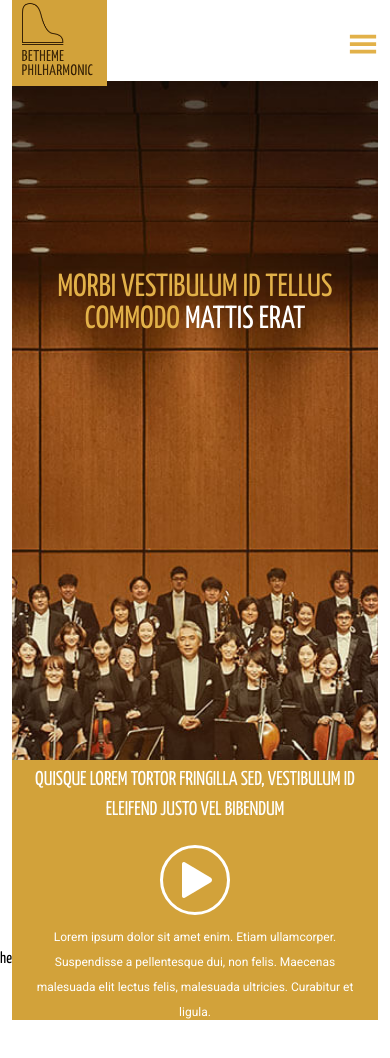
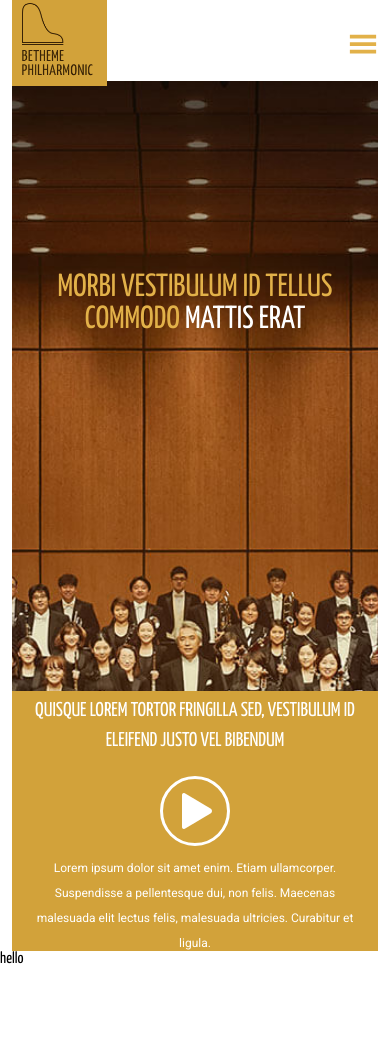
Before and after one commit to RomanKoriachko/React_project, a React (Create React App) app: page / in a window 390 px wide. Shown: the top 1058 px of the page. Built offline with nearby package versions, Linux system fonts and the light colour scheme.

Commit message:
fixed slide1-footer

```diff
--- a/src/components/Style/Style.scss
+++ b/src/components/Style/Style.scss
@@ -102,7 +102,7 @@ body {
         .slide1-footer {
             display: grid;
             grid-template-columns: 380px 200px 380px;
-            top: 425px;
+            top: 385px;
         }
     }
 }
@@ -123,6 +123,7 @@ body {
         .slide1-footer {
             display: grid;
             grid-template-columns: 300px 150px 300px;
+            top: 425px;
             >div:nth-child(1) {
                 font-size: 20px;
             }
@@ -210,6 +211,7 @@ body {
             display: grid;
             grid-template-rows: 70px 100px 90px ;
             grid-template-columns: 90%;
+            top: 336px;
             >div:nth-child(1){
                 text-align: center;
             }
@@ -228,5 +230,8 @@ body {
             width: 300px;
             font-size: 32px;
         }
+        .slide1-footer{
+            top: 356px;
+        }
     }
 }
--- a/src/containers/App/App.js
+++ b/src/containers/App/App.js
@@ -1,6 +1,7 @@
 import { Header } from 'containers/Header/Header'
 import { Main } from 'containers/Main/Main'
 import React from 'react'
+import 'components/Style/Style.scss'
 
 export const App = () => {
     return (
--- a/src/containers/Header/Header.js
+++ b/src/containers/Header/Header.js
@@ -1,5 +1,4 @@
 import React from 'react'
-import 'components/Style/Style.scss'
 import logo from 'images/logo.png'
 import { Mobile } from 'containers/Header/Mobile'
 
```
